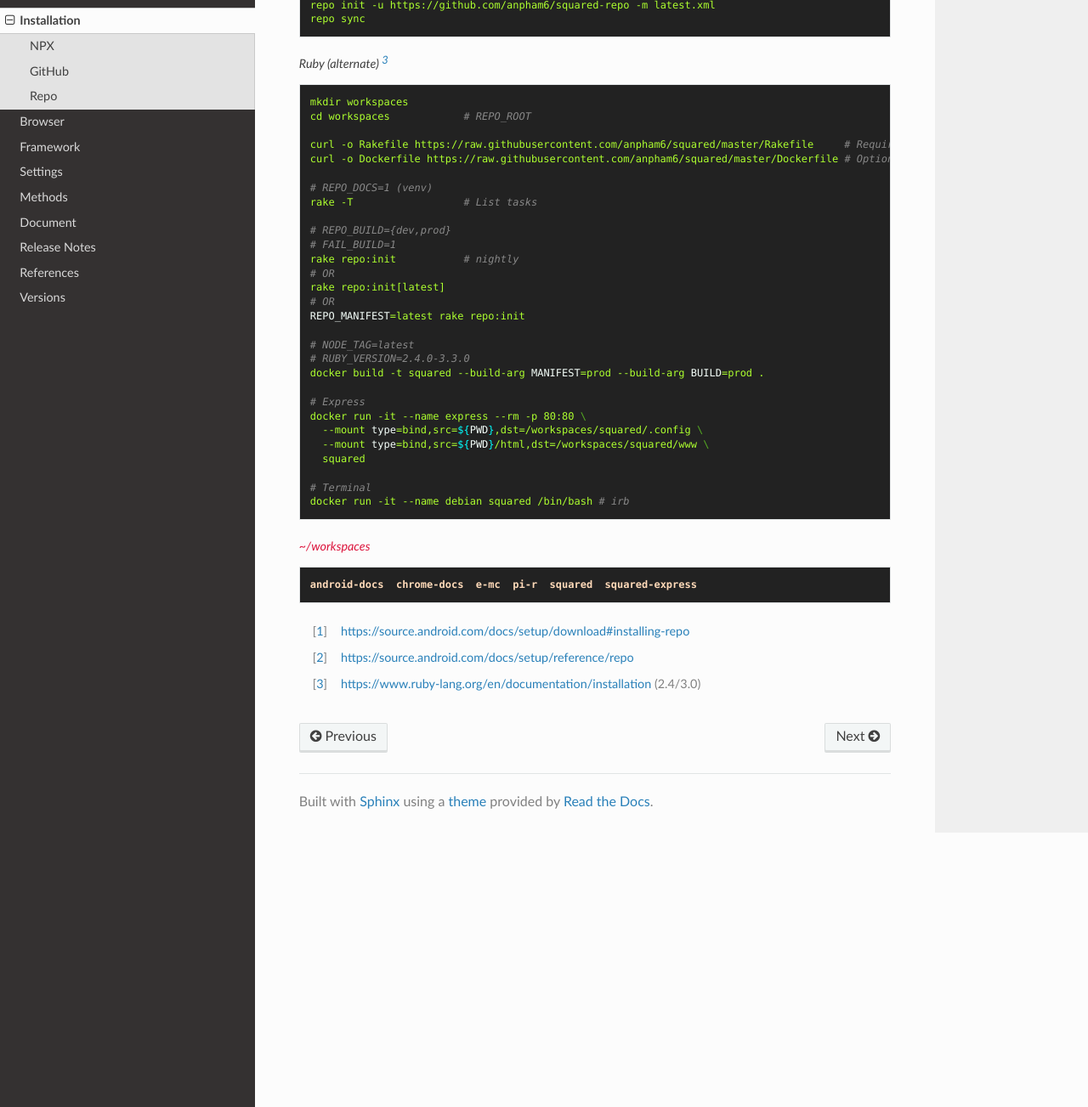
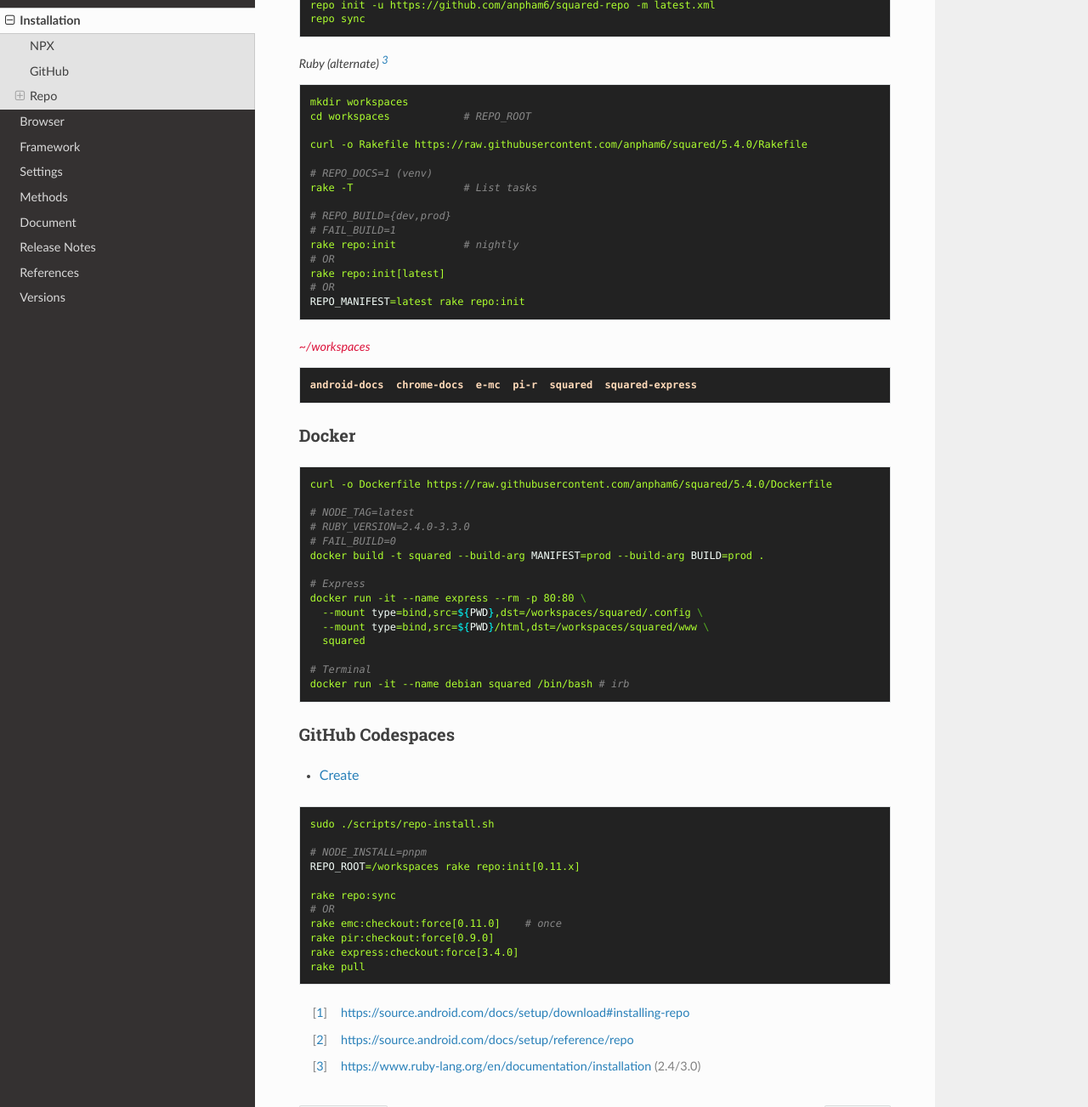
Before and after one commit to anpham6/android-docs, a Sphinx documentation site: the page built from source/installation.rst, in a window 1280 px wide and 1400 px high, scrolled down 1985 px, cut to the strip 97-1400 px from the top of the window. Shown: the whole strip at 85% size. Built offline with Sphinx 7.4.7 and the Read the Docs theme 3.1.0, drawn with Linux system fonts in a browser that asks for light colours.

Commit message:
Installation: Docker and GitHub Codespaces sections were created.

```diff
--- a/source/installation.rst
+++ b/source/installation.rst
@@ -119,8 +119,7 @@
   mkdir workspaces
   cd workspaces            # REPO_ROOT
 
-  curl -o Rakefile https://raw.githubusercontent.com/anpham6/squared/master/Rakefile     # Required
-  curl -o Dockerfile https://raw.githubusercontent.com/anpham6/squared/master/Dockerfile # Optional
+  curl -o Rakefile https://raw.githubusercontent.com/anpham6/squared/5.4.0/Rakefile
 
   # REPO_DOCS=1 (venv)
   rake -T                  # List tasks
@@ -133,8 +132,23 @@
   # OR
   REPO_MANIFEST=latest rake repo:init
 
+.. rst-class:: installation-workspace
+
+.. code-block::
+  :caption: ~/workspaces
+
+  android-docs  chrome-docs  e-mc  pi-r  squared  squared-express
+
+Docker
+------
+
+.. code-block::
+
+  curl -o Dockerfile https://raw.githubusercontent.com/anpham6/squared/5.4.0/Dockerfile
+
   # NODE_TAG=latest
   # RUBY_VERSION=2.4.0-3.3.0
+  # FAIL_BUILD=0
   docker build -t squared --build-arg MANIFEST=prod --build-arg BUILD=prod .
 
   # Express
@@ -146,12 +160,24 @@
   # Terminal
   docker run -it --name debian squared /bin/bash # irb
 
-.. rst-class:: installation-workspace
+GitHub Codespaces
+-----------------
+
+- `Create <https://github.com/codespaces/new?hide_repo_select=true&ref=5.4.0&repo=162848626&skip_quickstart=true>`_
 
 .. code-block::
-  :caption: ~/workspaces
 
-  android-docs  chrome-docs  e-mc  pi-r  squared  squared-express
+  sudo ./scripts/repo-install.sh
+
+  # NODE_INSTALL=pnpm
+  REPO_ROOT=/workspaces rake repo:init[0.11.x]
+
+  rake repo:sync
+  # OR
+  rake emc:checkout:force[0.11.0]    # once
+  rake pir:checkout:force[0.9.0]
+  rake express:checkout:force[3.4.0]
+  rake pull
 
 .. [#] https://source.android.com/docs/setup/download#installing-repo
 .. [#] https://source.android.com/docs/setup/reference/repo
```
